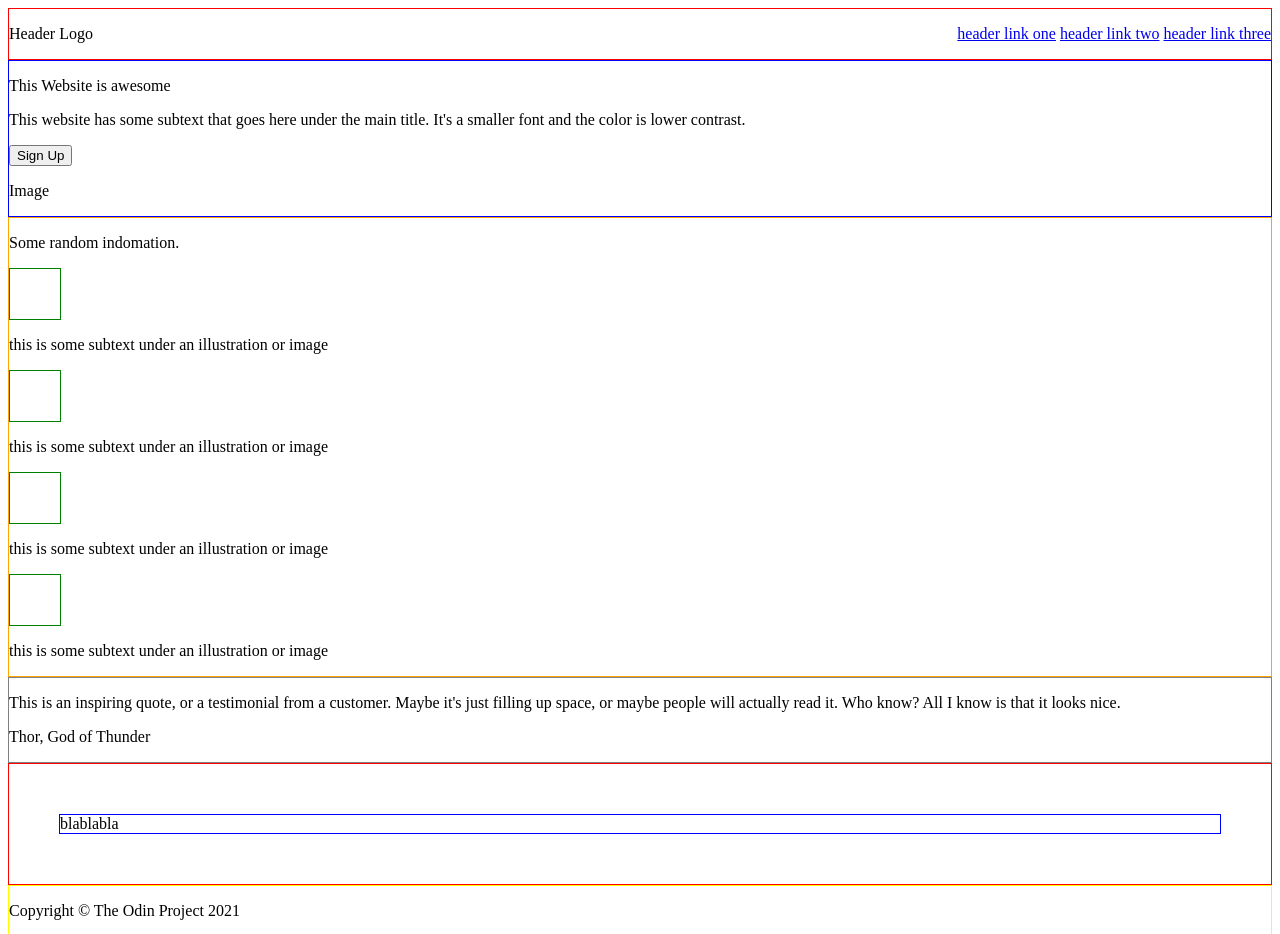
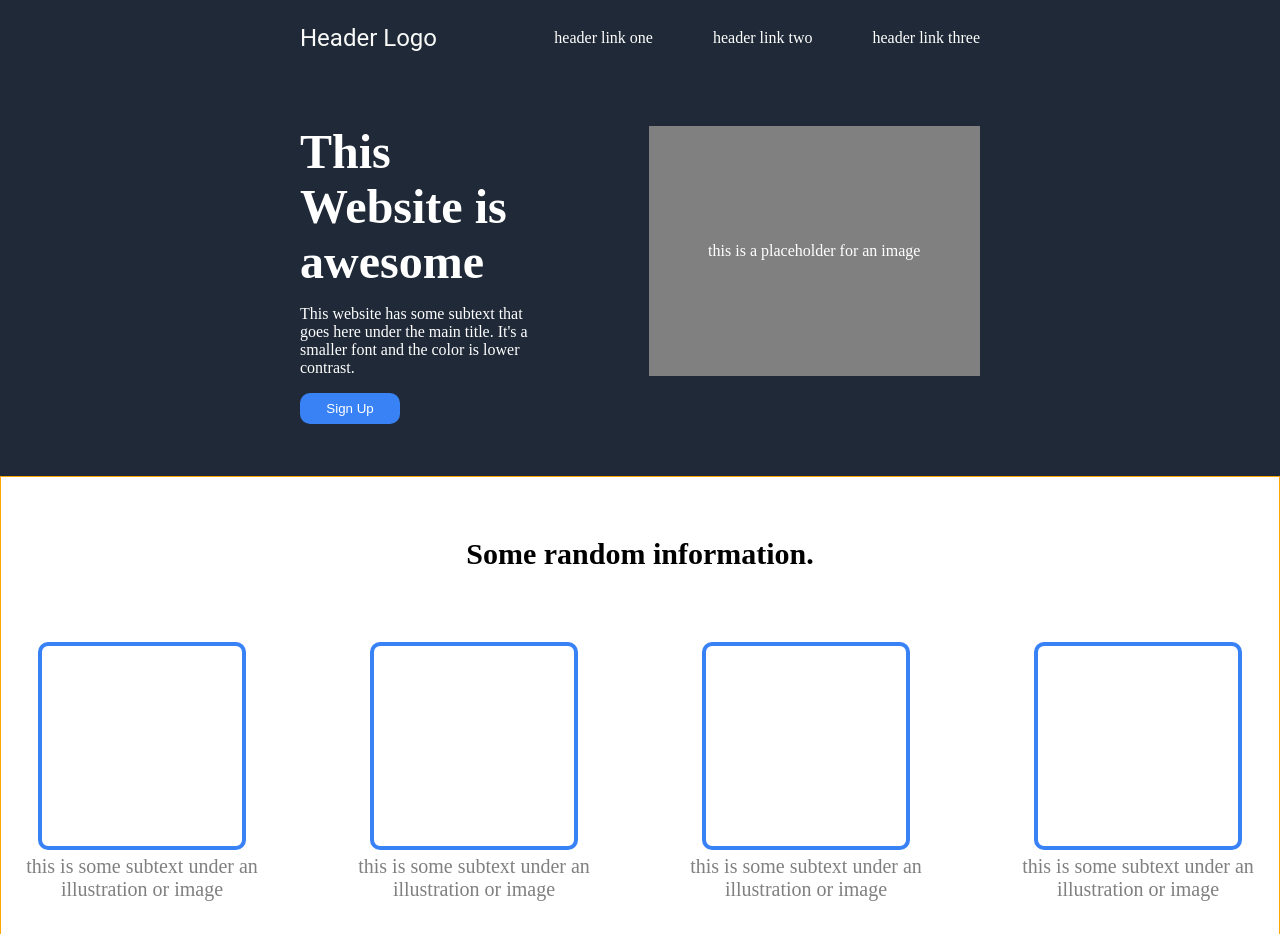
Before and after one commit to kudzuni/landing-page, a plain HTML site: page index.html in a window 1280 px wide. Shown: the top 934 px of the page. Drawn offline with Linux system fonts and the light colour scheme.

Commit message:
Redaction CSS du header, du main et des cards

```diff
--- a/index.html
+++ b/index.html
@@ -9,41 +9,44 @@
 <body>
    <div class="header">
     <p class="logo">Header Logo</p>
-    <div>
-    <a href="headerlink">header link one</a>
-    <a href="headerlink">header link two</a>
-    <a href="headerlink">header link three</a>
+    <div class="headerlink">
+    <a href="link">header link one</a>
+    <a href="link">header link two</a>
+    <a href="link">header link three</a>
     </div>
    </div>
 
    <div class="presentation">
-    <div>
-        <p>This Website is awesome</p>
+    <div class="thiswebsite">
+        <p class="t1">This Website is awesome</p>
         <p>This website has some subtext that goes here under the main title. It's a smaller font and the color is lower contrast.</p>
         <button>Sign Up</button>
     </div>
-    <div>
-        <p>Image</p>
+    <div class="placeholder">this is a placeholder for an image</div>
     </div>
    </div>
 
-   <div class="body">
-    <div>
-      <p>Some random indomation.</p>
+   <div class="main">
+    <div class="randomtext">
+      <p>Some random information.</p>
     </div>
     <div class="container">
-          <div class="card"></div>
+          <div class="card">
         <div class="box"></div>
         <p class="legends">this is some subtext under an illustration or image</p>
-          <div class="card"></div>
+          </div>
+          <div class="card">
         <div class="box"></div>
         <p class="legends">this is some subtext under an illustration or image</p>
-          <div class="card"></div>
+          </div>
+          <div class="card">
         <div class="box"></div>
         <p class="legends">this is some subtext under an illustration or image</p>
-          <div class="card"></div>
+          </div>
+          <div class="card">
         <div class="box"></div>
         <p class="legends">this is some subtext under an illustration or image</p>
+        </div>
     </div>
    </div>
 
--- a/style.css
+++ b/style.css
@@ -5,26 +5,101 @@ font-face {
     font-style: normal;
 }
 
+body {
+    display: flex;
+    margin: 0;
+    flex-direction: column;
+}
+
+button {
+    background-color: #3882F6;
+    color: white;
+    border: none;
+    width: 100px;
+    padding: 8px;
+    border-radius: 10px;
+}
+
 .header {
-    border:1px solid red;
     display: flex;
     justify-content: space-between;
     align-items: center;
+    background-color: #1F2937;
+}
+
+.header p{
+    font-size: 24px;
+    color: #F9FAF8;
+    font-family: roboto, sans-serif;
+    margin-left: 300px;
+}
+
+.headerlink {
+  display: flex;
+  gap: 60px;
+  margin-right: 300px;
+}
+
+a {
+    color: white;
+    text-decoration: none;
 }
 
 .presentation {
-    border: 1px solid blue
+    background-color: #1F2937;
+    display: flex;
+    flex-direction: row;
+    justify-content: space-between;
+    height: 400px;
 }
 
-.body {
+.presentation p {
+    color: white;
+}
+
+.thiswebsite {
+    display: flex;
+    flex-direction: column;
+    margin-left: 300px;
+    padding-bottom: 100px;
+    width: 450px;
+    padding-right: 100px;
+}
+
+.placeholder {
+    width: 100px;
+    background-color: gray;
+    width: 600px;
+    margin-bottom: 100px;
+    margin-right: 300px;
+    margin-top: 50px;
+    display: flex;
+    justify-content: center;
+    align-items: center;
+    color: white;
+}
+
+.main {
     border: 1px solid orange;
+    height: 1000px;
+}
+
+.randomtext {
+    margin-top: 30px;
+    display: flex;
+    justify-content: center;
+    align-items: center;
+    color: black;
+    font-size: 30px;
+    font-weight: 900;
 }
 
 
 .box {
-    border: 1px solid green;
-    height: 50px;
-    width: 50px;
+    border: 4px solid #3882F6 ;
+    border-radius: 10px;
+    height: 200px;
+    width: 200px;
 }
 
 .quote {
@@ -43,3 +118,41 @@ font-face {
 .footer {
     border: 1px solid yellow;
 }
+
+.card {
+    margin-top: 30px;
+    height: 300px;
+    width: 300px;
+    display: flex;
+    flex-direction: column;
+    align-items: center;
+    justify-content: center;
+}
+
+.infotext {
+    border: 1px solid;
+}
+
+.container {
+    border-color: red;
+    display: flex;
+    justify-content: center;
+    gap: 50px;
+}
+
+.legends {
+    display: flex;
+    align-items: center;
+    justify-content: center;
+    text-align: center;
+    font-size: 20px;
+    color: gray;
+    margin-top: 5px;
+}
+
+.t1 {
+    color: #F9FAF8;
+    font-size: 48px;
+    font-weight: 900;
+    margin-bottom: 0;
+}
```
